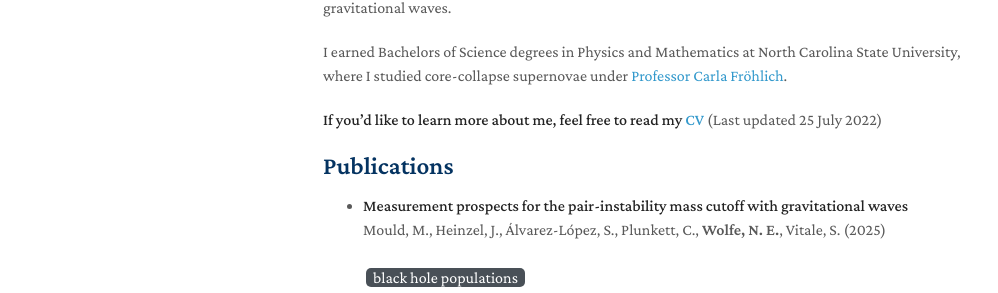
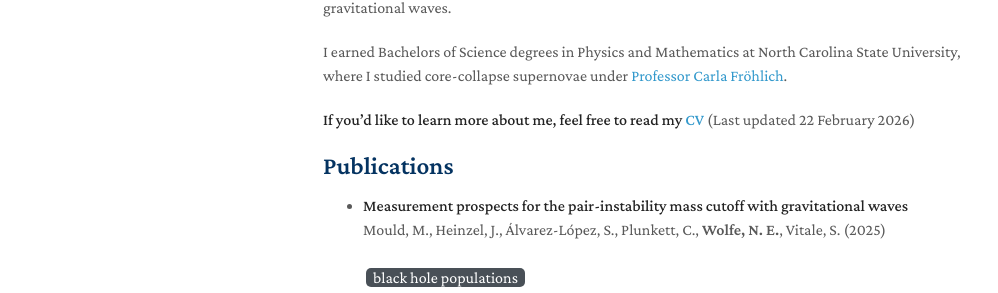
Before and after one commit to noahewolfe/noahewolfe.github.io, a Jekyll site: the page built from index.md, in a window 1280 px wide and 900 px high. Shown: the part 373-666 px from the top of the window, without its empty margins (147-1145 px from the left). Built offline with Jekyll 4.4.1, drawn with Linux system fonts in a browser that asks for light colours; nearby versions of some CDN libraries; a style sheet for code colours, icons or effects is not loaded; our own code applies the rules of GitHub Pages for plain Markdown files.

Commit message:
update date of cv update

```diff
--- a/index.md
+++ b/index.md
@@ -13,6 +13,6 @@ I earned Bachelors of Science degrees in Physics and Mathematics
 at North Carolina State University, where I studied core-collapse supernovae
 under [Professor Carla Fröhlich](http://astro.physics.ncsu.edu/~cfrohli/){:target="_blank"}.
 
-**If you'd like to learn more about me, feel free to read my [CV](/assets/cv.pdf){:target="_blank"}** (Last updated 25 July 2022)
+**If you'd like to learn more about me, feel free to read my [CV](/assets/cv.pdf){:target="_blank"}** (Last updated 22 February 2026)
 
 ## Publications
```
